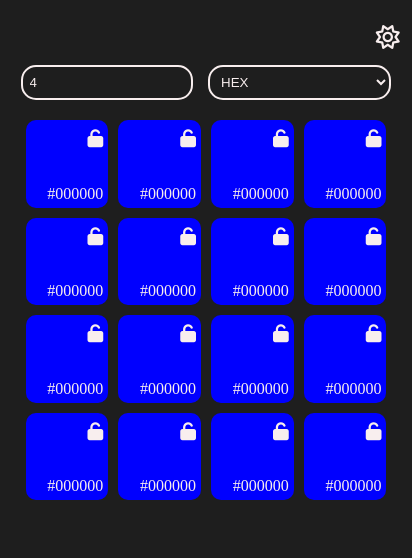
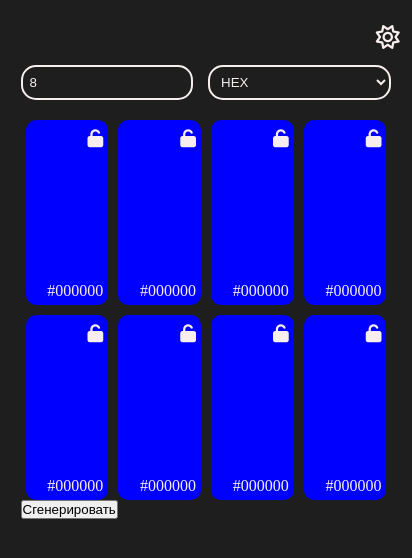
Before and after one commit to LCurcuma/palette_app, an Electron app: page app/index_dark.html in a window 412 px wide. Drawn offline with Linux system fonts and the light colour scheme.

Commit message:
added elements to the dark mode + added ids to the codes and locks

```diff
--- a/app/func/index.js
+++ b/app/func/index.js
@@ -22,15 +22,17 @@ colorsNumbersCont.addEventListener("input", () => {
       let r = getRandomColor();
       let g = getRandomColor();
       let b = getRandomColor();
-    let HEX = rgbToHex((r = r), (g = g), (b = b));
+      let HEX = rgbToHex((r = r), (g = g), (b = b));
 
       color.classList.add("color");
       color.setAttribute("id", "color" + i);
       color.setAttribute("style", `background: rgb(${r}, ${g}, ${b});;`);
       colorLock.classList.add("fa-solid");
       colorLock.classList.add("fa-unlock");
+      colorLock.setAttribute("id", "lock" + i);
       colorText.classList.add("color_text");
       colorText.innerText = HEX;
+      colorText.setAttribute("id", "code" + i);
 
       colors.appendChild(color);
       color.appendChild(colorLock);
@@ -72,15 +74,17 @@ generateBTN.addEventListener("click", () => {
     let r = getRandomColor();
     let g = getRandomColor();
     let b = getRandomColor();
-    let HEX = rgbToHex(r = r, g = g, b = b);
+    let HEX = rgbToHex((r = r), (g = g), (b = b));
 
     color.classList.add("color");
     color.setAttribute("id", "color" + i);
     color.setAttribute("style", `background: rgb(${r}, ${g}, ${b});`);
     colorLock.classList.add("fa-solid");
     colorLock.classList.add("fa-unlock");
+    colorLock.setAttribute("id", "lock" + i);
     colorText.classList.add("color_text");
     colorText.innerText = HEX;
+    colorText.setAttribute("id", "code" + i);
 
     colors.appendChild(color);
     color.appendChild(colorLock);
--- a/app/index_dark.html
+++ b/app/index_dark.html
@@ -18,7 +18,15 @@
     </nav>
     <main>
       <div class="settings">
-        <input type="number" placeholder="Кол-во цветов" id="color_amount" min="0" max="16" class="select" value="4"/>
+        <input
+          type="number"
+          placeholder="Кол-во цветов"
+          id="color_amount"
+          min="4"
+          max="16"
+          class="select"
+          value="8"
+        />
         <select id="color_mode" name="color_mode" class="select">
           <option value="hex">HEX</option>
           <option value="rgb">RGB</option>
@@ -26,9 +34,10 @@
           <option value="lab">Lab</option>
         </select>
       </div>
+      <div id="error_text"></div>
       <div id="generated_colors" class="generated_colors">
         <div id="color1" class="color">
-            <i class="fa-solid fa-unlock"></i>
+          <i id="lock1" class="fa-solid fa-unlock"></i>
           <p class="color_text">#000000</p>
         </div>
         <div id="color2" class="color">
@@ -59,39 +68,8 @@
           <i class="fa-solid fa-unlock"></i>
           <p class="color_text">#000000</p>
         </div>
-        <div id="color9" class="color">
-            <i class="fa-solid fa-unlock"></i>
-            <p class="color_text">#000000</p>
       </div>
-        <div id="color10" class="color">
-            <i class="fa-solid fa-unlock"></i>
-            <p class="color_text">#000000</p>
-        </div>
-        <div id="color11" class="color">
-            <i class="fa-solid fa-unlock"></i>
-            <p class="color_text">#000000</p>
-        </div>
-        <div id="color12" class="color">
-            <i class="fa-solid fa-unlock"></i>
-            <p class="color_text">#000000</p>
-        </div>
-        <div id="color13" class="color">
-            <i class="fa-solid fa-unlock"></i>
-            <p class="color_text">#000000</p>
-        </div>
-        <div id="color14" class="color">
-            <i class="fa-solid fa-unlock"></i>
-            <p class="color_text">#000000</p>
-        </div>
-        <div id="color15" class="color">
-            <i class="fa-solid fa-unlock"></i>
-            <p class="color_text">#000000</p>
-        </div>
-        <div id="color16" class="color">
-            <i class="fa-solid fa-unlock"></i>
-            <p class="color_text">#000000</p>
-        </div>
-      </div>
+      <button id="generate">Сгенерировать</button>
     </main>
     <footer></footer>
     <script src="func/index.js"></script>
```
Also changed, not shown: app/index.html (+1 -1 lines). Lines whose indentation alone changed are shown as unchanged.
